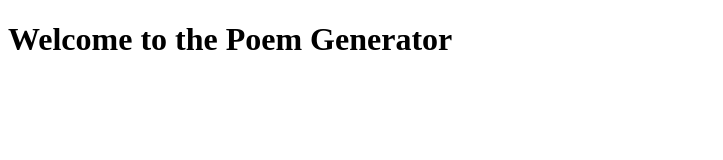
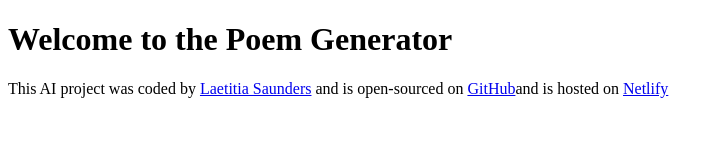
Before and after one commit to ls-95/poem-generator, a plain HTML site: page index.html in a window 1280 px wide. Shown: the whole page, without its empty margins (0-723 px from the left). Drawn offline with Linux system fonts and the light colour scheme.

Commit message:
Added the footer

```diff
--- a/index.html
+++ b/index.html
@@ -8,6 +8,18 @@
   </head>
   <body>
     <h1>Welcome to the Poem Generator</h1>
+
+    <footer>
+      This AI project was coded by
+      <a href="https://github.com/ls-95" target="_blank">Laetitia Saunders</a>
+      and is open-sourced on
+      <a href="https://github.com/ls-95/poem-generator" target="_blank"
+        >GitHub</a
+      >and is hosted on
+      <a href="https://english-poem-generator-ai.netlify.app/" target="_blank"
+        >Netlify</a
+      >
+    </footer>
     <script src="src/index.js"></script>
   </body>
 </html>
```
